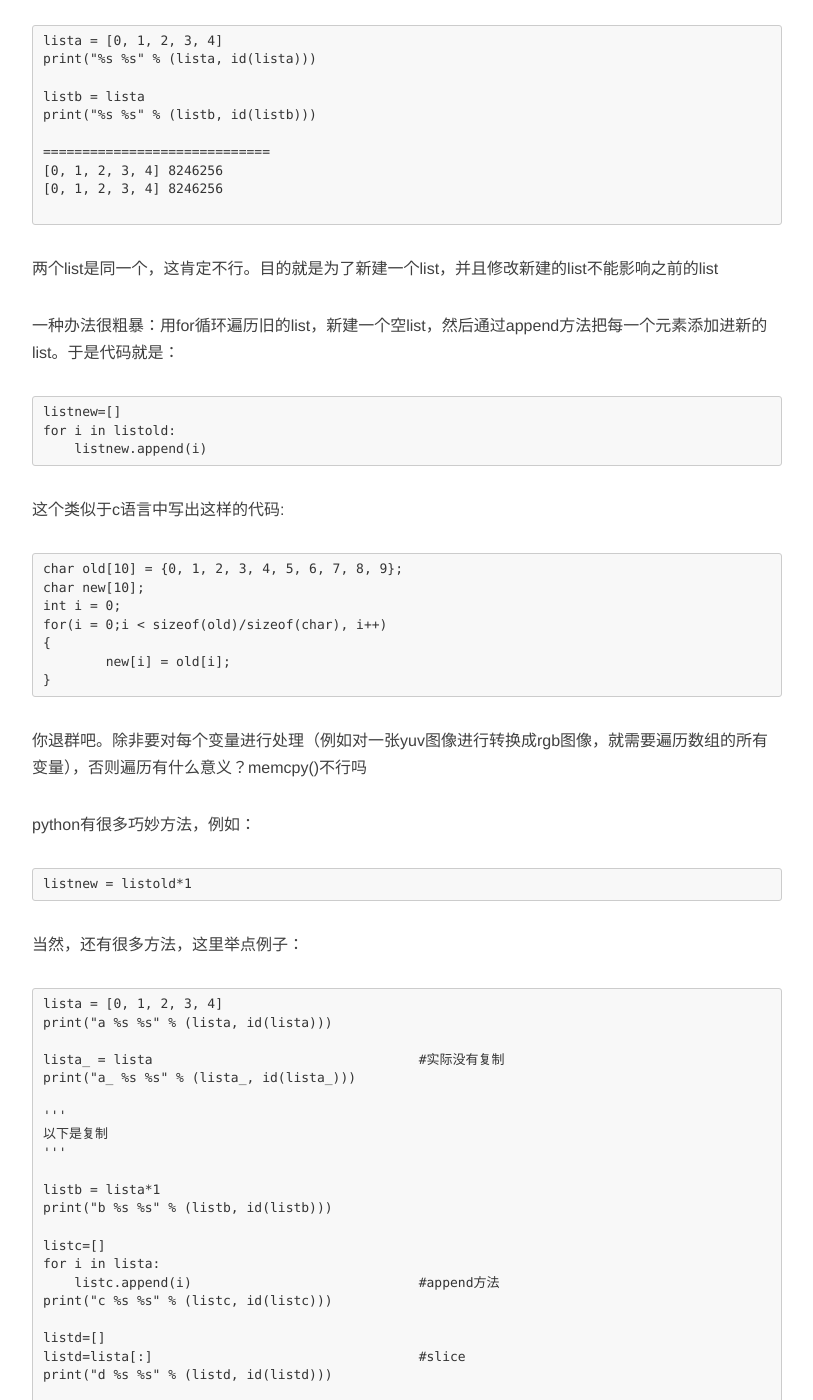
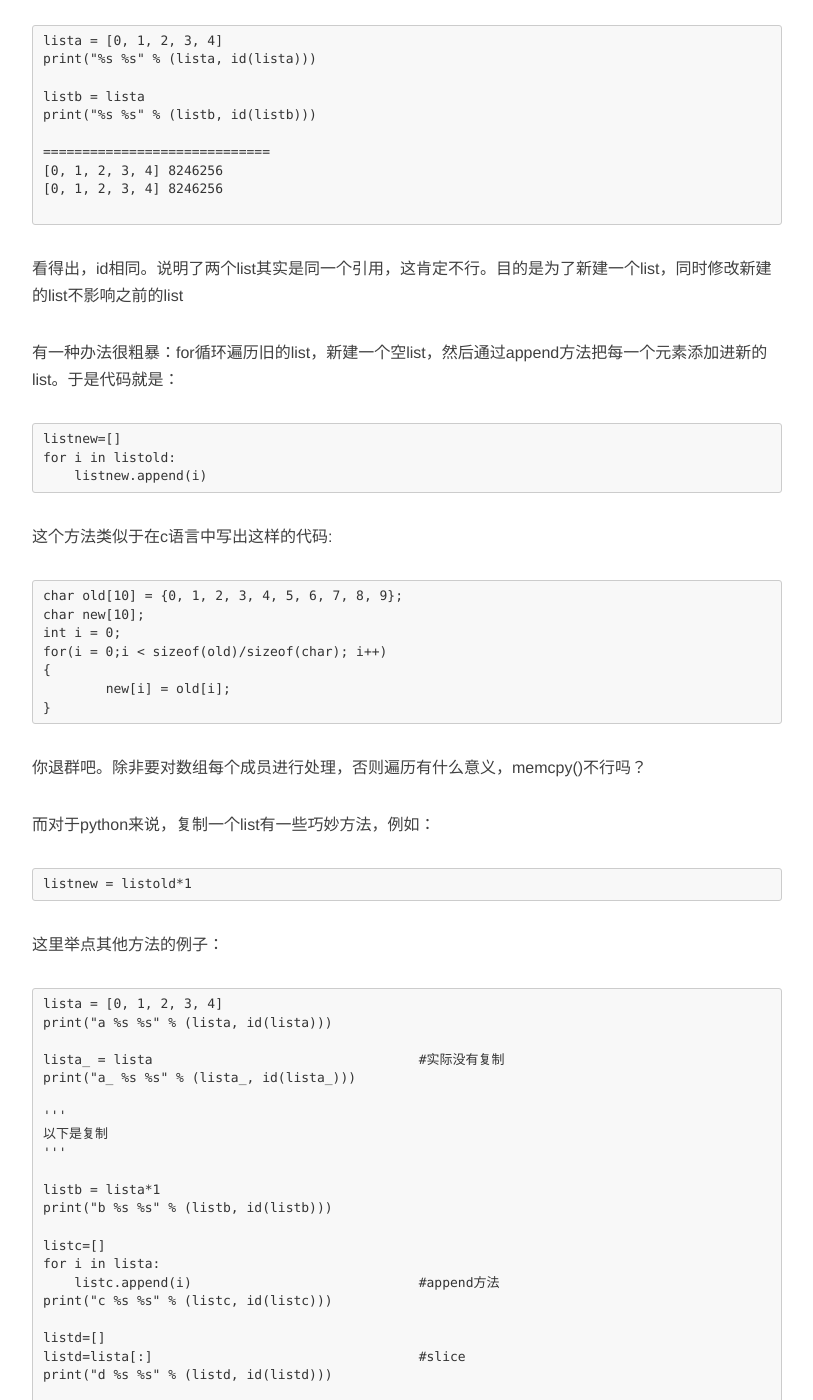
Before and after one commit to pkokp8/pkokp8.github.io, a Jekyll site: the page built from _posts/2018-02-27-python复制list.md, in a window 1280 px wide and 1400 px high, scrolled down 712 px. Shown: the whole window, without its empty margins (233-1046 px from the left). Built offline with Jekyll 4.4.1, drawn with Linux system fonts in a browser that asks for light colours; nearby versions of some CDN libraries; comment, search, counter and statistics services are not loaded; some of the changed text lies outside the part shown.

Commit message:
fix some problem in last artical of this blog

```diff
--- a/_posts/2018-02-27-python复制list.md
+++ b/_posts/2018-02-27-python复制list.md
@@ -30,10 +30,10 @@ print("%s %s" % (listb, id(listb)))
 </pre>
 
 <p>
-两个list是同一个，这肯定不行。目的就是为了新建一个list，并且修改新建的list不能影响之前的list
+看得出，id相同。说明了两个list其实是同一个引用，这肯定不行。目的是为了新建一个list，同时修改新建的list不影响之前的list
 </p>
 <p>
-一种办法很粗暴：用for循环遍历旧的list，新建一个空list，然后通过append方法把每一个元素添加进新的list。于是代码就是：
+有一种办法很粗暴：for循环遍历旧的list，新建一个空list，然后通过append方法把每一个元素添加进新的list。于是代码就是：
 </p>
 <pre>
 listnew=[]
@@ -41,23 +41,23 @@ for i in listold:
     listnew.append(i)
 </pre>
 <p>
-这个类似于c语言中写出这样的代码:
+这个方法类似于在c语言中写出这样的代码:
 </p>
 <pre>
 char old[10] = {0, 1, 2, 3, 4, 5, 6, 7, 8, 9};
 char new[10];
 int i = 0;
-for(i = 0;i < sizeof(old)/sizeof(char), i++)
+for(i = 0;i < sizeof(old)/sizeof(char); i++)
 {
 	new[i] = old[i];
 }
 </pre>
-<p>你退群吧。除非要对每个变量进行处理（例如对一张yuv图像进行转换成rgb图像，就需要遍历数组的所有变量），否则遍历有什么意义？memcpy()不行吗</p>
-<p>python有很多巧妙方法，例如：</p>
+<p>你退群吧。除非要对数组每个成员进行处理，否则遍历有什么意义，memcpy()不行吗？</p>
+<p>而对于python来说，复制一个list有一些巧妙方法，例如：</p>
 <pre>
 listnew = listold*1
 </pre>
-<p>当然，还有很多方法，这里举点例子：</p>
+<p>这里举点其他方法的例子：</p>
 <pre>
 lista = [0, 1, 2, 3, 4]
 print("a %s %s" % (lista, id(lista)))
@@ -78,14 +78,14 @@ for i in lista:
 print("c %s %s" % (listc, id(listc)))
 
 listd=[]
-listd=lista[:] 					#slice
+listd=lista[:]					#slice
 print("d %s %s" % (listd, id(listd)))
 
 import copy
 liste = copy.copy(lista)
 print("e %s %s" % (liste, id(liste)))
 
-listf = [i for i in lista]		#列表生成式
+listf = [i for i in lista]			#列表生成式
 print("f %s %s" % (listf, id(listf)))
 
 
```
Also changed, not shown: other parts of _posts/2018-02-27-python复制list.md (+1 -1 lines).
